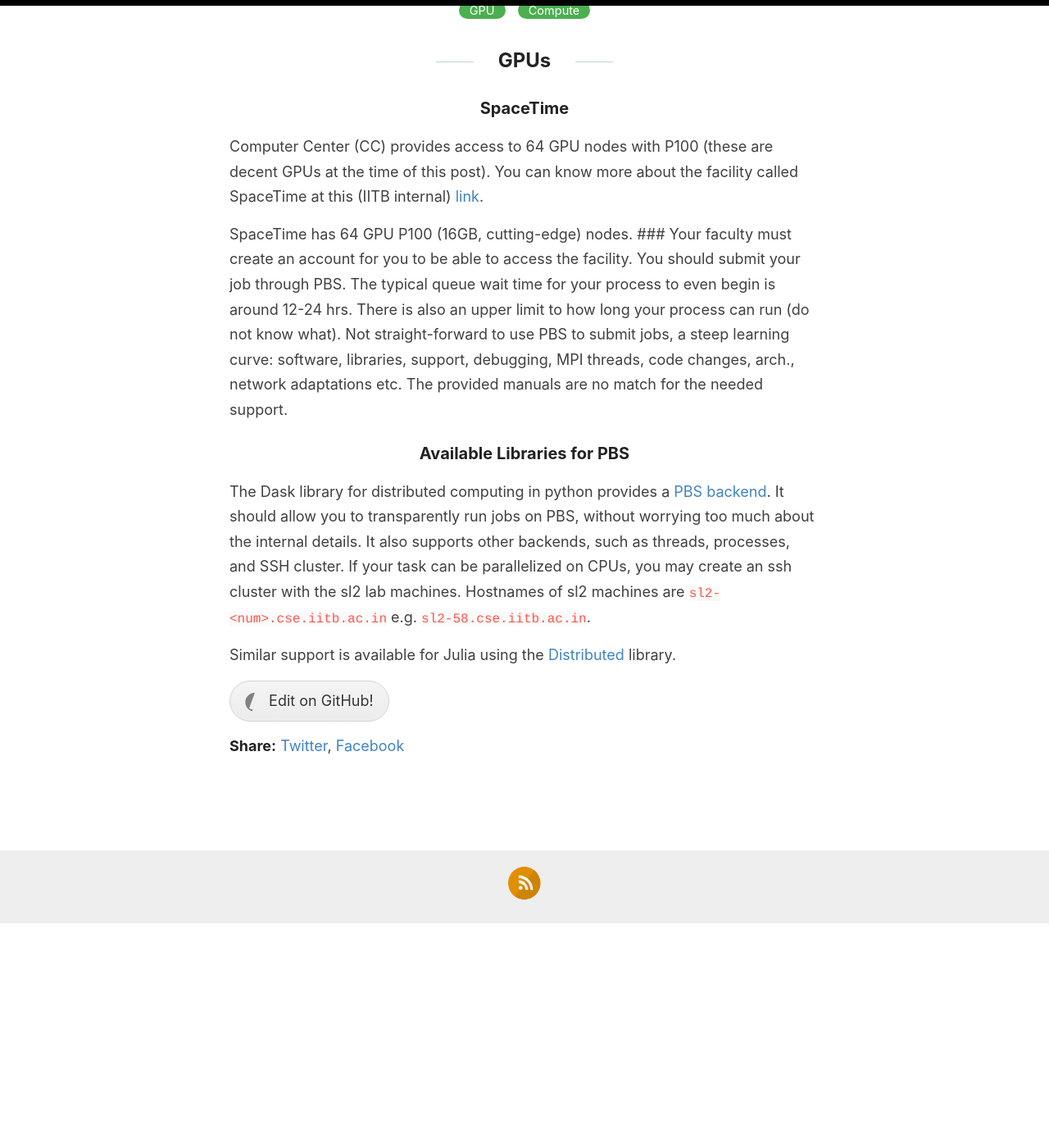
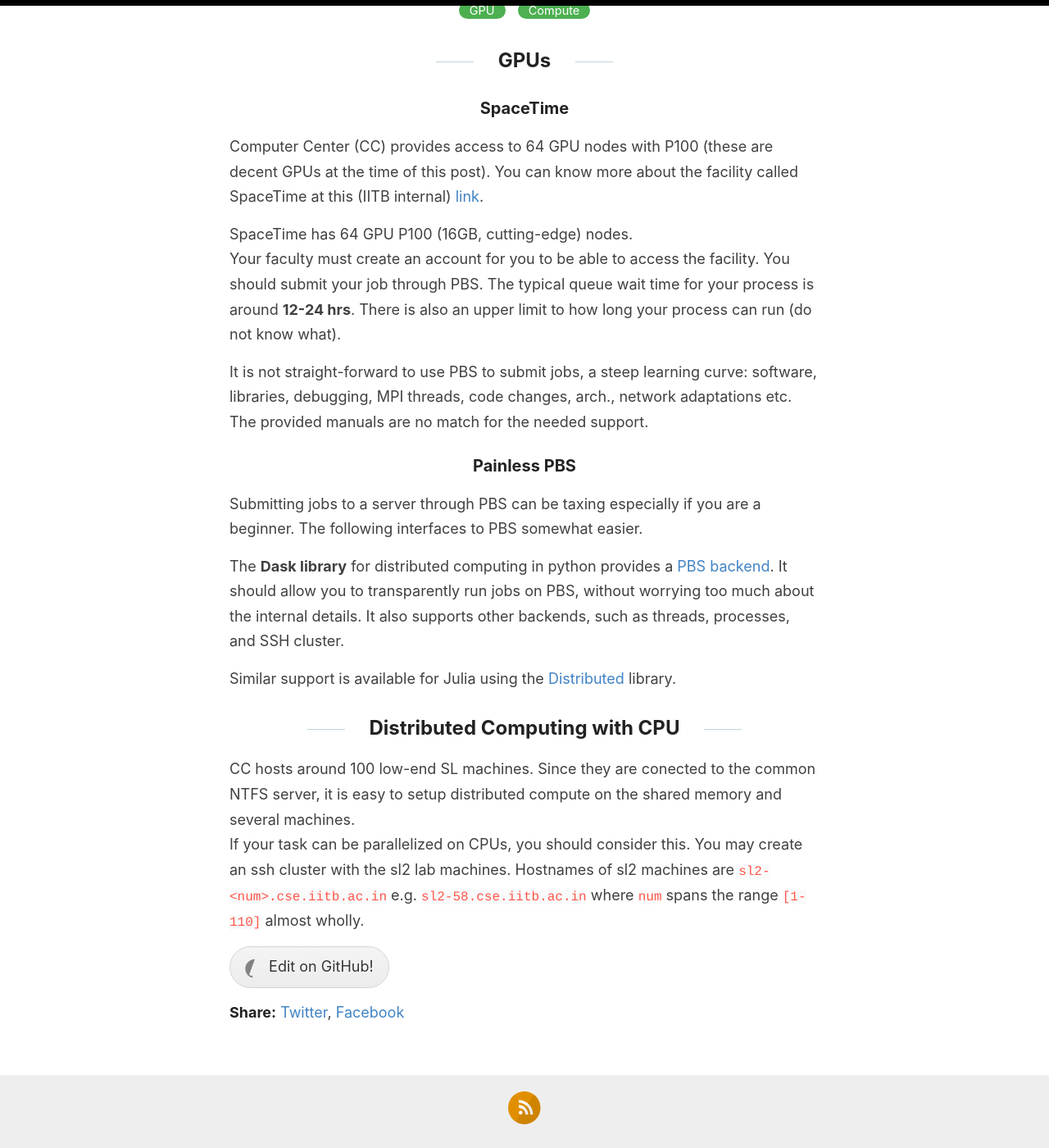
Before and after one commit to cse-iitb-wiki/cse-iitb-wiki.github.io, a Jekyll site: the page built from _posts/2020-09-13-cc-facilities.md, in a window 1280 px wide and 1400 px high, scrolled down 274 px. Shown: the whole window at 82% size. Built offline with Jekyll 4.4.1, drawn with Linux system fonts in a browser that asks for light colours.

Commit message:
Update 2020-09-13-cc-facilities.md

```diff
--- a/_posts/2020-09-13-cc-facilities.md
+++ b/_posts/2020-09-13-cc-facilities.md
@@ -11,13 +11,18 @@ Computer Center (CC) provides access to 64 GPU nodes with P100 (these are decent
 
 
 SpaceTime has 64 GPU P100 (16GB, cutting-edge) nodes.
-###
 Your faculty must create an account for you to be able to access the facility.
-You should submit your job through PBS. The typical queue wait time for your process to even begin is around 12-24 hrs. There is also an upper limit to how long your process can run (do not know what).
-Not straight-forward to use PBS to submit jobs, a steep learning curve: software, libraries, support, debugging, MPI threads, code changes, arch., network adaptations etc. The provided manuals are no match for the needed support.
+You should submit your job through PBS. The typical queue wait time for your process is around **12-24 hrs**. There is also an upper limit to how long your process can run (do not know what).
 
-### Available Libraries for PBS
+It is not straight-forward to use PBS to submit jobs, a steep learning curve: software, libraries, debugging, MPI threads, code changes, arch., network adaptations etc. The provided manuals are no match for the needed support.
 
-The Dask library for distributed computing in python provides a [PBS backend](https://jobqueue.dask.org/en/latest/generated/dask_jobqueue.PBSCluster.html). It should allow you to transparently run jobs on PBS, without worrying too much about the internal details. It also supports other backends, such as threads, processes, and SSH cluster. If your task can be parallelized on CPUs, you may create an ssh cluster with the sl2 lab machines. Hostnames of sl2 machines are `sl2-<num>.cse.iitb.ac.in` e.g. `sl2-58.cse.iitb.ac.in`.
+### Painless PBS
+Submitting jobs to a server through PBS can be taxing especially if you are a beginner. The following interfaces to PBS somewhat easier.
+
+The **Dask library** for distributed computing in python provides a [PBS backend](https://jobqueue.dask.org/en/latest/generated/dask_jobqueue.PBSCluster.html). It should allow you to transparently run jobs on PBS, without worrying too much about the internal details. It also supports other backends, such as threads, processes, and SSH cluster.
 
 Similar support is available for Julia using the [Distributed](https://docs.julialang.org/en/v1/stdlib/Distributed/) library.
+
+## Distributed Computing with CPU
+CC hosts around 100 low-end SL machines. Since they are conected to the common NTFS server, it is easy to setup distributed compute on the shared memory and several machines.
+If your task can be parallelized on CPUs, you should consider this. You may create an ssh cluster with the sl2 lab machines. Hostnames of sl2 machines are `sl2-<num>.cse.iitb.ac.in` e.g. `sl2-58.cse.iitb.ac.in` where `num` spans the range `[1-110]` almost wholly.
```
